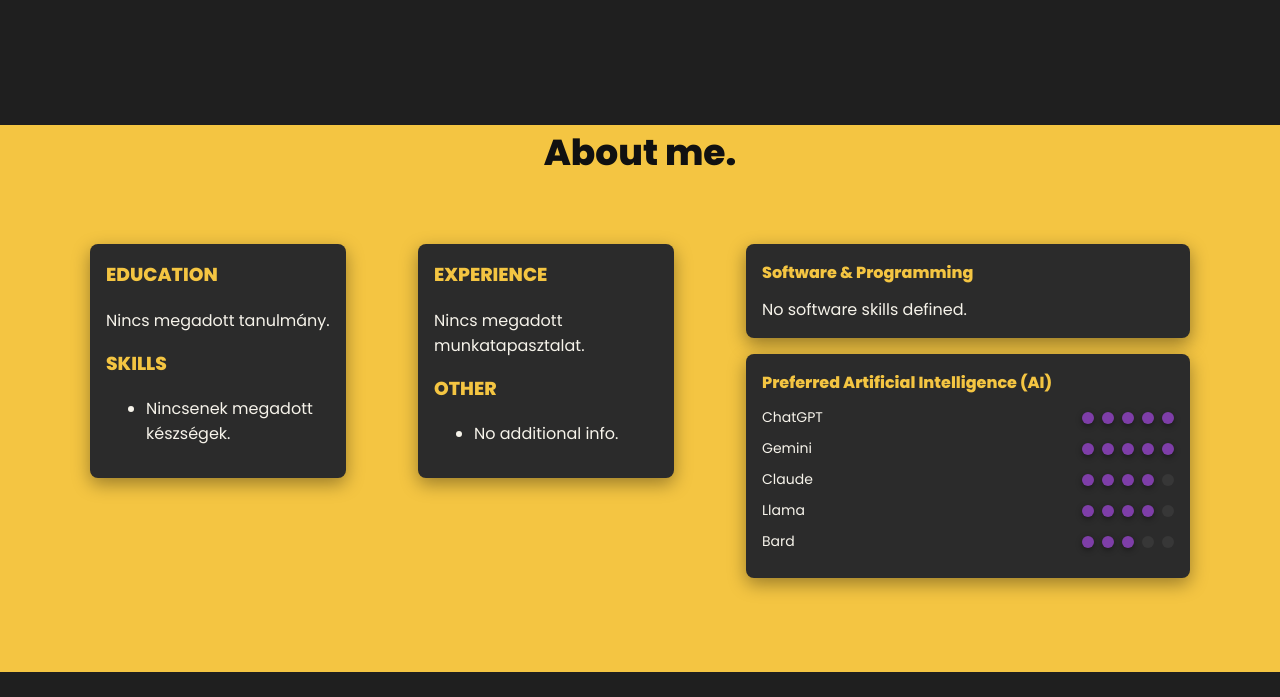
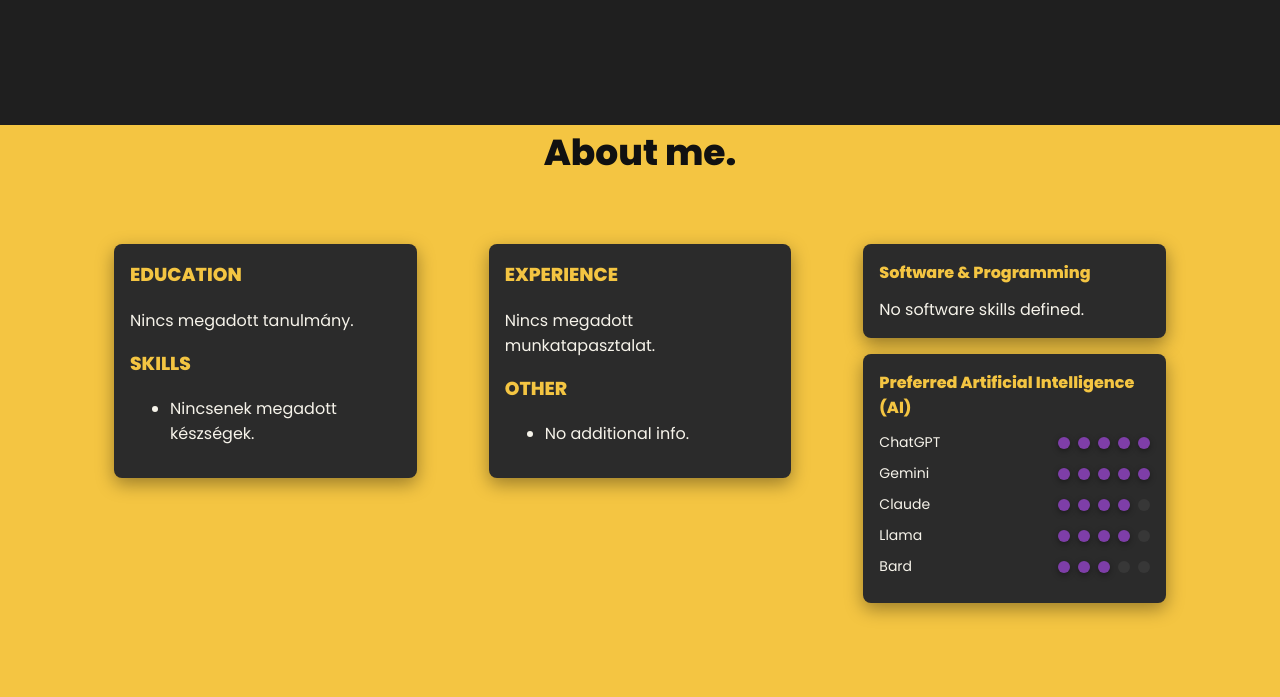
Before and after one commit to szilve60/resume, a Django app: page / in a window 1280 px wide. Shown: the part 742-1439 px from the top of the page. Before the commit the page ends 1414 px from the top, so only its background shows below. Run offline with Django 4.2, Linux system fonts and the light colour scheme; data comes from the database, SQL or seed files in the repository; data that the repository does not hold is empty.

Commit message:
Make cards fill full width: 3 equal columns and remove inner max-width

```diff
--- a/resume/static/css/style.css
+++ b/resume/static/css/style.css
@@ -68,7 +68,7 @@ main{display:block}
 .btn.outline{border:2px solid rgba(220,170,20,0.18);color:var(--cta);background:transparent;padding:10px 20px;border-radius:12px}
 .hero-socials{margin-top:36px;display:flex;gap:12px}
 .social{width:42px;height:42px;border-radius:999px;background:transparent;border:2px solid rgba(220,170,20,0.16);display:inline-flex;align-items:center;justify-content:center;color:var(--accent);text-decoration:none}
-.content-grid{display:grid;grid-template-columns:1fr 1fr 480px;gap:36px;padding:28px 48px;align-items:start;width:100%}
+.content-grid{display:grid;grid-template-columns:repeat(3,minmax(0,1fr));gap:36px;padding:28px 48px;align-items:start;width:100%}
 .col{background:transparent;padding:18px;border-radius:4px}
 .section-title{color:var(--accent);margin-top:0}
 .item{margin-bottom:14px}
@@ -176,9 +176,9 @@ main{display:block}
 }
 .cards-inner{
   width:100%;
-  max-width:1400px; /* wider content area so cards fill more space on desktop */
+  max-width:none; /* allow full use of full-bleed band */
   margin:0 auto;
-  padding: 0 24px 0 24px; /* remove top padding so heading aligns to band top */
+  padding: 0 48px; /* align with hero padding */
   box-sizing:border-box;
 }
 .cards-heading{
```
